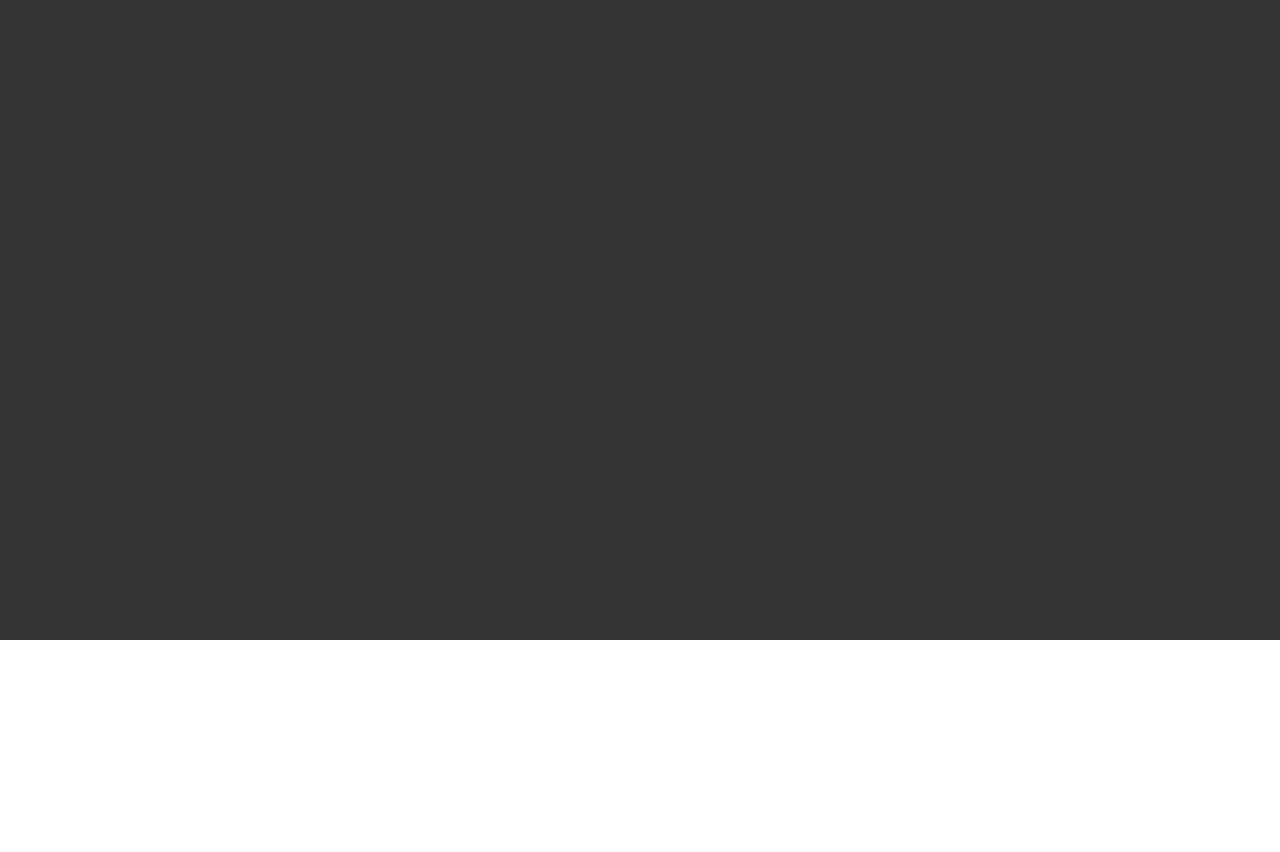
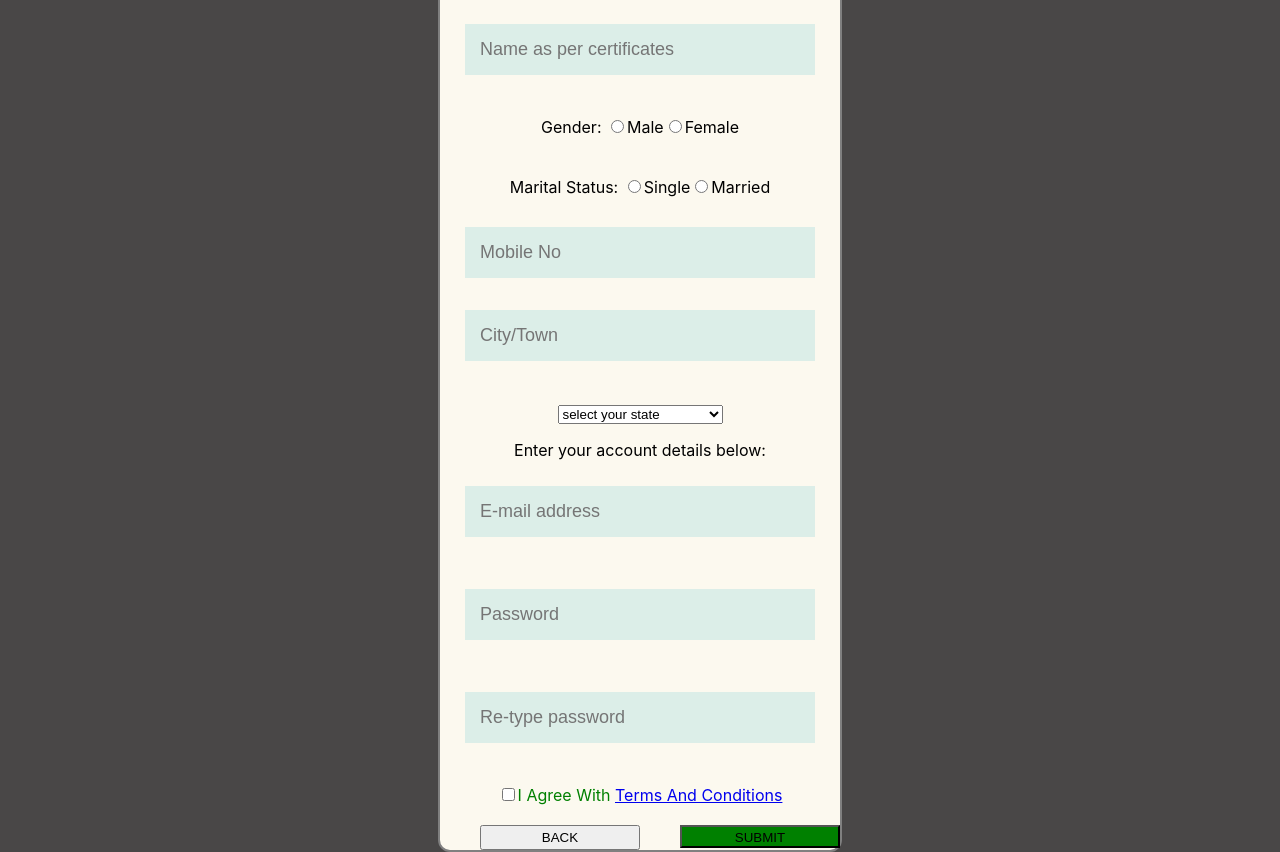
Before and after one commit to manjunadhb/PulseProject2202, a React (Create React App) app: page /signup in a window 1280 px wide. Shown: the part 310-1162 px from the top of the page. Before the commit the page ends 950 px from the top, so only its background shows below. Built offline with nearby package versions, Linux system fonts and the light colour scheme.

Commit message:
changes committed

```diff
--- a/package.json
+++ b/package.json
@@ -8,8 +8,10 @@
     "@testing-library/user-event": "^13.2.1",
     "react": "^18.0.0",
     "react-dom": "^18.0.0",
+    "react-redux": "^7.2.8",
     "react-router-dom": "^6.3.0",
     "react-scripts": "5.0.1",
+    "redux": "^4.1.2",
     "web-vitals": "^2.1.0"
   },
   "scripts": {
--- a/src/App.css
+++ b/src/App.css
@@ -103,3 +103,47 @@ h6 {
   margin: 15px;
   font-size: 15px;
 }
+.registerCreateBtn {
+  background-color: #8d9292;
+  color: white;
+  padding: 16px 20px;
+  margin: 8px 0;
+  border: none;
+  cursor: pointer;
+  width: 100%;
+  /* opacity: 0.9; */
+}
+/********* CSS for Signup page *************/
+.containerSignup
+{
+  border: 2px solid gray;
+  border-radius: 12px;
+  background-color: rgb(252, 249, 239);
+  width: 400px;
+  align-items: center;
+  justify-content: center;
+}
+.maindiv
+{
+  display: flex;
+  flex-direction: column;
+  align-items: center;
+  justify-content: center;
+  background-color: rgb(73, 71, 71);
+}
+.brnLogo
+{
+  height: 200px;
+  width: 200px;
+}
+.buttonSubmit{
+  float : right;
+  background-color: green;
+  padding-top: 3px;
+  width: 40%;
+}
+.buttonBack
+{
+  padding: 3px;
+  width: 40%;
+}
--- a/src/App.js
+++ b/src/App.js
@@ -1,7 +1,7 @@
 import logo from "./logo.svg";
 import "./App.css";
 import Login from "./components/Login";
-import { BrowserRouter, Routes, Route } from "react-router-dom";
+import { BrowserRouter, Routes, Route, NavLink } from "react-router-dom";
 import PageNotFound from "./components/PageNotFound";
 
 import DSU from "./components/DSU";
@@ -14,11 +14,13 @@ import AdminReports from "./components/AdminReports";
 import AdminManage from "./components/AdminManage";
 import AdminSettings from "./components/AdminSettings";
 import Home from "./components/Home";
+import SignUp from "./components/SignUp";
 
 function App() {
   return (
     <div className="App">
       <BrowserRouter>
+
         <Routes>
           <Route path="/" element={<Login />}></Route>
           //..............................For
@@ -48,6 +50,7 @@ function App() {
           <Route path="requests" element={<Requests />}></Route>
           <Route path="leaves" element={<Leaves />}></Route>
           <Route path="*" element={<PageNotFound />}></Route>
+          <Route path="signup" element={<SignUp />}></Route>
         </Routes>
       </BrowserRouter>
     </div>
--- a/src/components/Login.js
+++ b/src/components/Login.js
@@ -1,5 +1,5 @@
 import React, { useRef } from "react";
-import { useNavigate } from "react-router-dom";
+import { Navigate, useNavigate } from "react-router-dom";
 import { useDispatch } from "react-redux";
 import logo from "../media/logo.png";
 
@@ -88,7 +88,12 @@ function Login() {
         </button>
         <br />
         <br />
-        Forgot <a href="#">Password</a>
+        Forgot <a href="#">Password</a><br></br>
+        <button
+          type="submit"
+          className="registerCreateBtn"
+          onClick={() => {
+            navigate("/signup")}}>Create A New Account</button>
       </div>
 
     </div>
--- /dev/null
+++ b/src/components/SignUp.js
@@ -0,0 +1,109 @@
+import React from 'react'
+import { Navigate, useNavigate } from "react-router-dom";
+function SignUp() {
+  let navigate = useNavigate();
+  return (
+    <div className='maindiv'>
+      <div>
+    <img
+        src="https://pulse.brninfotech.com/pulse/assets/admin/layout/img/logo-big.png"
+        alt = "Student Photo"
+        className='brnLogo'
+      ></img>
+      </div>
+    <div className='containerSignup'>
+      <h1 style={{color:'green'}}>Sign Up</h1>
+        <p>Enter your name exactly as per your certificates</p>
+        <div>
+            <input type="text" placeholder='Name as per certificates' required className='label1'></input><br></br><br></br>
+        </div>
+        <div>
+        <div>
+            <label className='label1'>Gender: </label>
+            <input type='radio'  value='Male' name='Gender'></input>
+            <label>Male</label>
+            <input type='radio' id='female' value='Female' name='Gender'></input>
+            <label>Female</label><br></br><br></br><br></br>
+        </div>
+        <div>
+        <label className='label1'>Marital Status: </label>
+            <input type='radio' id='Single' value='Single' name='>Marital Status'></input>
+            <label>Single</label>
+            <input type='radio' id='Married' value='Married' name='>Marital Status'></input>
+            <label>Married</label><br></br><br></br>
+        </div>
+        <div>
+            <input className='label1' type="number" placeholder='Mobile No'></input>
+        </div>
+        <div>
+            <input className='label1' type="text" placeholder='City/Town'></input><br></br><br></br>
+        </div>
+            <select className='label1'id="state" name="state">
+               <option>select your state</option>
+                <option value="Andhra Pradesh">Andhra Pradesh</option>
+                <option value="Arunachal Pradesh">Arunachal Pradesh</option>
+                <option value="Assam">Assam</option>
+                <option value="Bihar">Bihar</option>
+                <option value="Chandigarh">Chandigarh</option>
+                <option value="Chhattisgarh">Chhattisgarh</option>
+                <option value="Dadra and Nagar Haveli">Dadra and Nagar Haveli</option>
+                <option value="Daman and Diu">Daman and Diu</option>
+                <option value="Delhi">Delhi</option>
+                <option value="Goa">Goa</option>
+                <option value="Gujarat">Gujarat</option>
+                <option value="Haryana">Haryana</option>
+                <option value="Himachal Pradesh">Himachal Pradesh</option>
+                <option value="Jammu and Kashmir">Jammu and Kashmir</option>
+                <option value="Jharkhand">Jharkhand</option>
+                <option value="Karnataka">Karnataka</option>
+                <option value="Kerala">Kerala</option>
+                <option value="Lakshadweep">Lakshadweep</option>
+                <option value="Madhya Pradesh">Madhya Pradesh</option>
+                <option value="Maharashtra">Maharashtra</option>
+                <option value="Manipur">Manipur</option>
+                <option value="Meghalaya">Meghalaya</option>
+                <option value="Mizoram">Mizoram</option>
+                <option value="Nagaland">Nagaland</option>
+                <option value="Orissa">Orissa</option>
+                <option value="Pondicherry">Pondicherry</option>
+                <option value="Punjab">Punjab</option>
+                <option value="Rajasthan">Rajasthan</option>
+                <option value="Sikkim">Sikkim</option>
+                <option value="Tamil Nadu">Tamil Nadu</option>
+                <option value="Telangana">Telangana</option>
+                <option value="Tripura">Tripura</option>
+                <option value="Uttaranchal">Uttaranchal</option>
+                <option value="Uttar Pradesh">Uttar Pradesh</option>
+                <option value="West Bengal">West Bengal</option>
+
+            </select>
+          </div>
+          <p>Enter your account details below:</p>
+          <div>
+              <input className='label1' type = 'text' placeholder='E-mail address'></input><br></br><br></br>
+          </div>
+          <div>
+              <input type = 'password' className='label1' placeholder='Password'></input><br></br><br></br>
+          </div>
+          <div>
+              <input type = 'password' className='label1' placeholder='Re-type password'></input><br></br><br></br>
+          </div>
+          <div>
+              <input type="checkbox" name="agree"></input>
+              <label style={{color:'green'}}>I Agree With <a href = "https://docs.google.com/document/d/1UNc8jOJtjQJttCxogPfFQcXFl6gNm8iuOwiRfbkmXcw/edit">Terms And Conditions</a></label>
+          </div><br></br>
+
+          <div>
+              <button type="submit" className = "buttonBack"
+              onClick={() =>
+               {
+                    navigate("/")}}>BACK</button>
+              <button type="submit"className="buttonSubmit" onClick={() => {
+                        navigate("/")}}>SUBMIT</button>
+            </div>
+    </div>
+    </div>
+  )
+}
+
+export default SignUp
```
Also changed, not shown: 2 other files (tests, documents, lock files or other folders).
